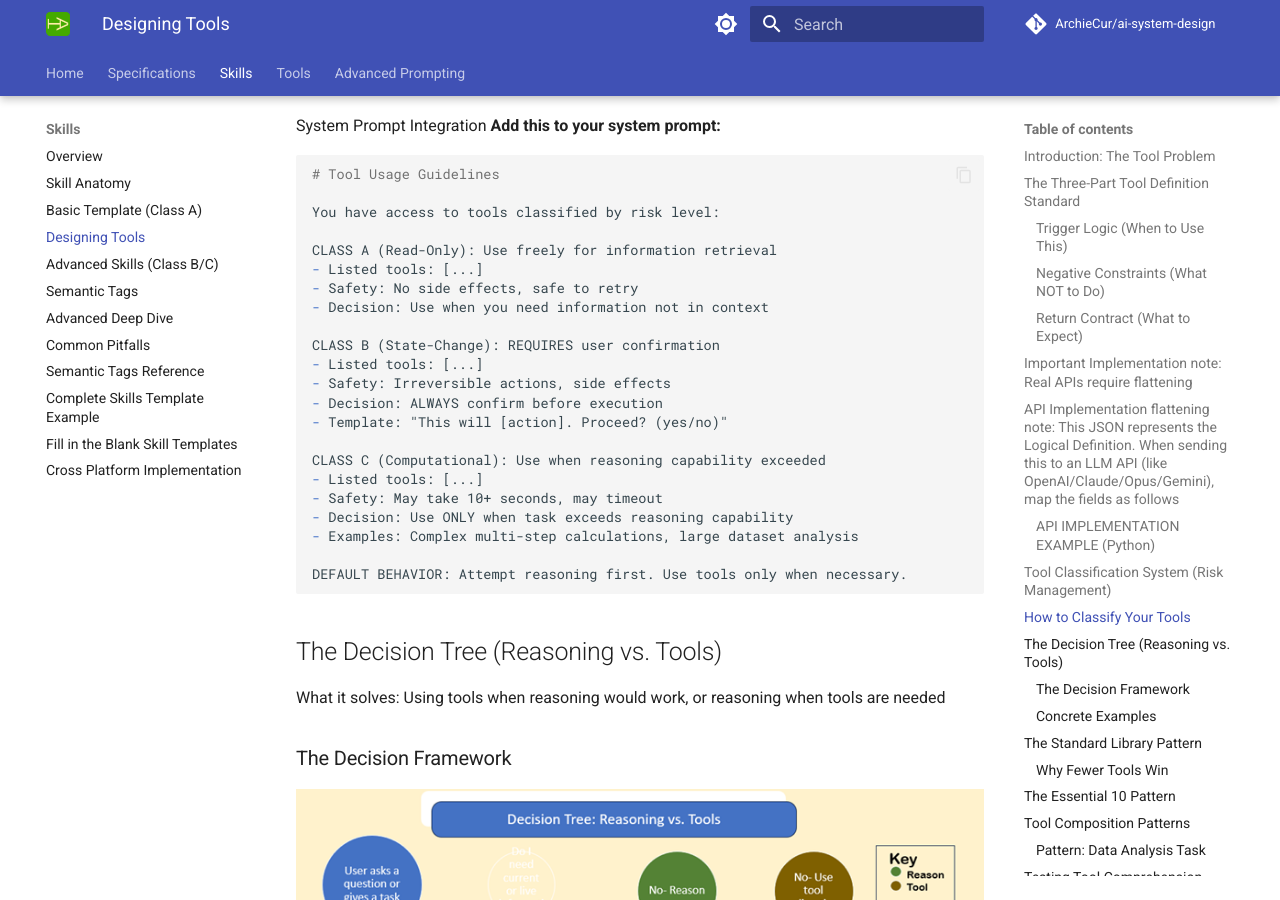
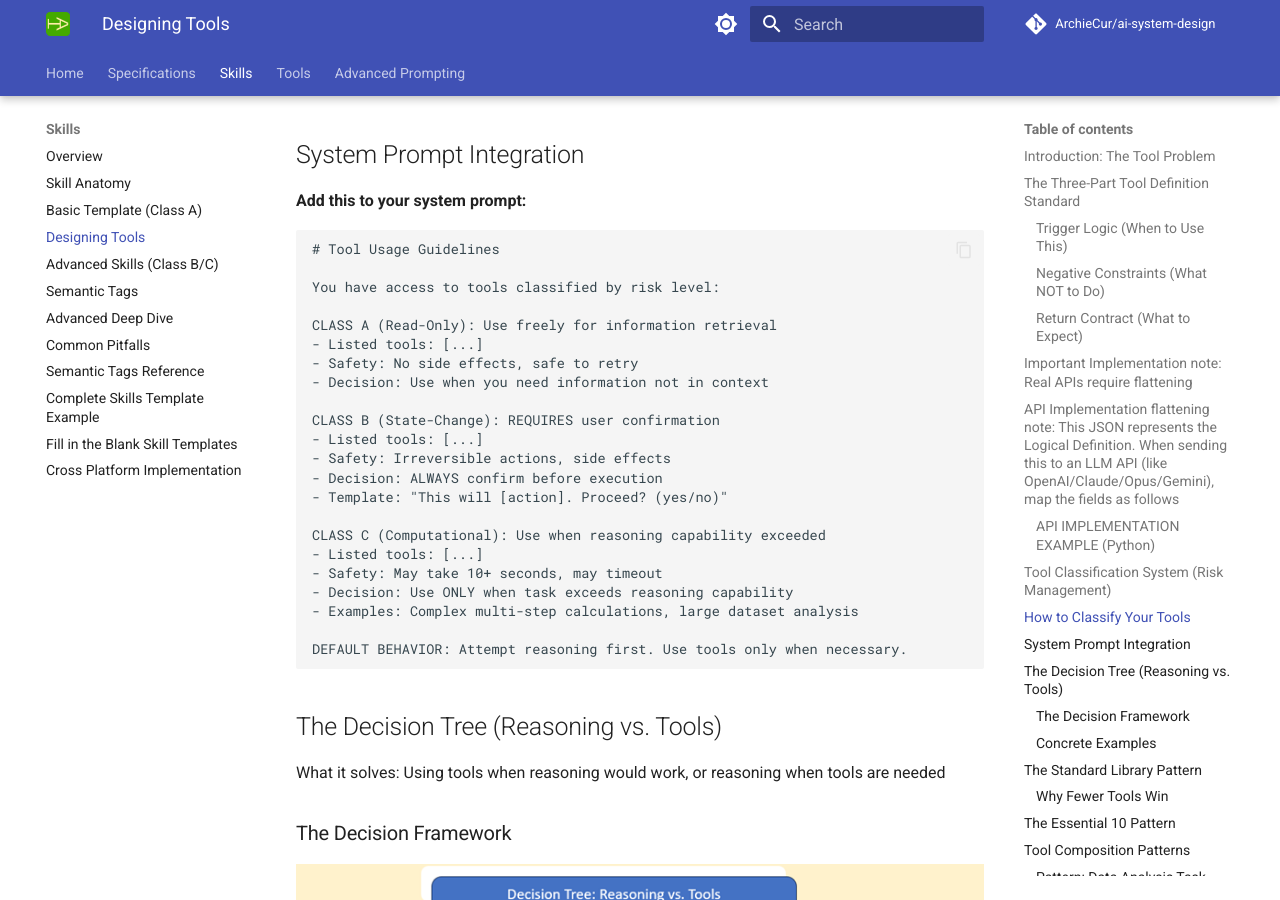
Before and after one commit to ArchieCur/ai-system-design, an MkDocs documentation site: the page built from docs/skills/Skills_1.2a_Designing_Tools.md, in a window 1280 px wide and 900 px high, scrolled down 6659 px. Built offline with MkDocs 1.6.1 and Material for MkDocs 9.7.7, drawn with Linux system fonts in a browser that asks for light colours; comment, search, counter and statistics services are not loaded.

`````diff
--- a/docs/skills/Skills_1.2a_Designing_Tools.md
+++ b/docs/skills/Skills_1.2a_Designing_Tools.md
@@ -288,10 +288,11 @@
 • count_words (The model can do: split and count)
 **Rule of thumb:** If The model can do it in 2-3 reasoning steps, it's NOT Class C.
 
-System Prompt Integration
+## System Prompt Integration
+
 **Add this to your system prompt:**
 
-````markdown
+```text
 # Tool Usage Guidelines
 
 You have access to tools classified by risk level:
@@ -314,8 +315,7 @@
 - Examples: Complex multi-step calculations, large dataset analysis
 
 DEFAULT BEHAVIOR: Attempt reasoning first. Use tools only when necessary.
-
-````
+```
 
 ## The Decision Tree (Reasoning vs. Tools)
 
`````
